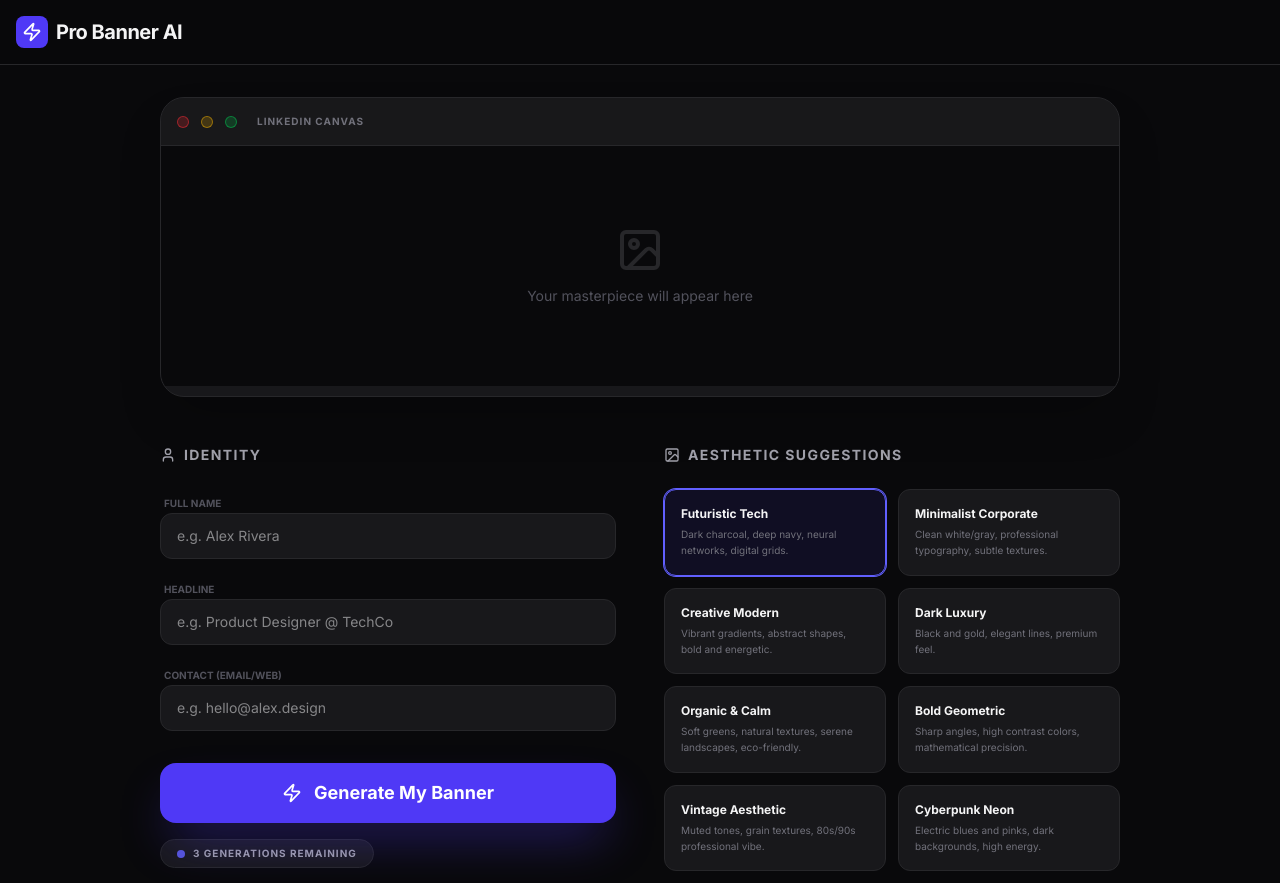
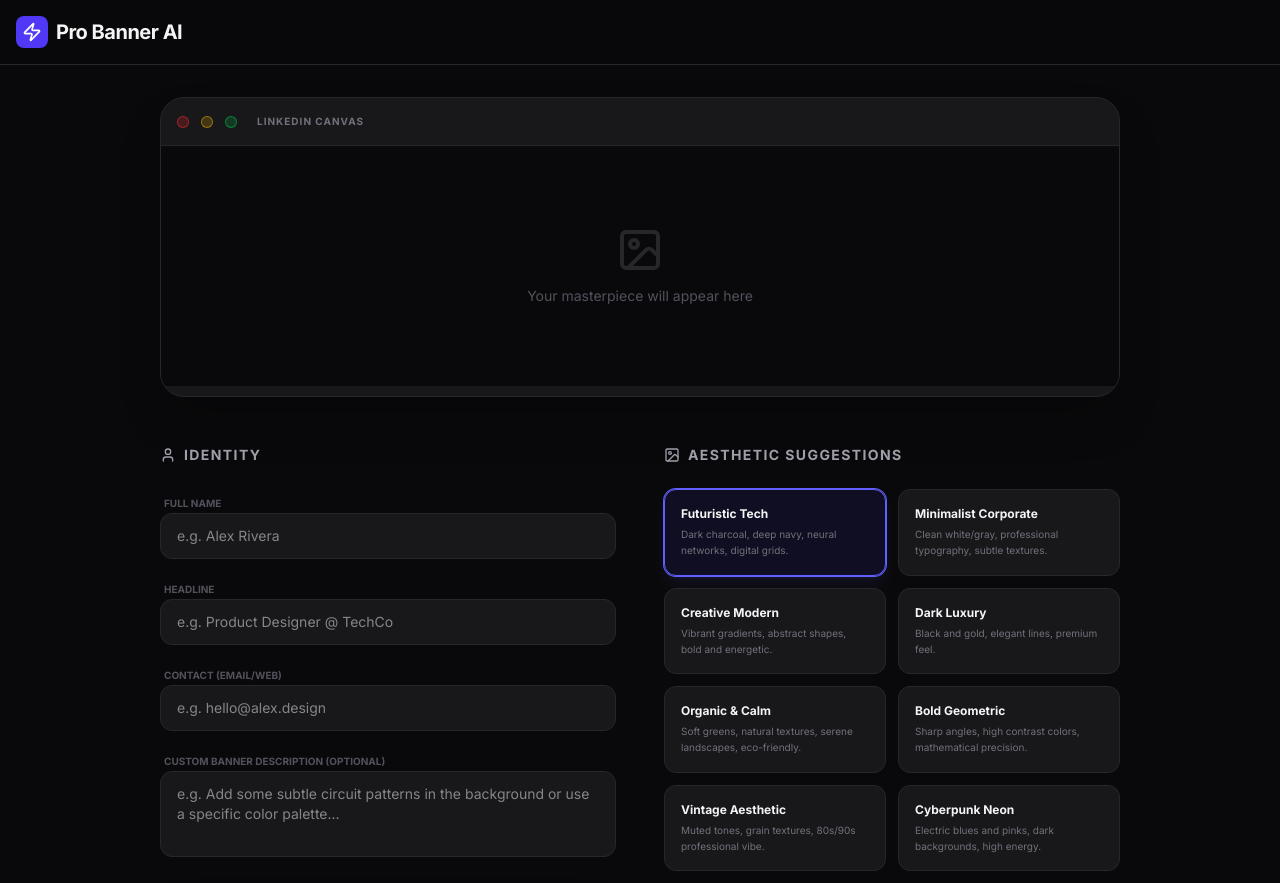
Before and after one commit to ajazkhan11/Linkedin-Profile-Poster-Generater, a React (Vite) app: page / in a window 1280 px wide. Shown: the top 883 px of the page. Built offline with nearby package versions, Linux system fonts and the light colour scheme; no server answers.

Commit message:
feat: Add custom prompt for banner generation
Allows users to provide additional descriptive text to influence the AI banner generation, enhancing customization beyond predefined styles.

```diff
--- a/src/App.tsx
+++ b/src/App.tsx
@@ -22,6 +22,7 @@ interface BannerData {
   tagline: string;
   email: string;
   style: string;
+  customPrompt: string;
 }
 
 const STYLES = [
@@ -46,6 +47,7 @@ export default function App() {
     tagline: '',
     email: '',
     style: 'tech',
+    customPrompt: '',
   });
 
   const [isGenerating, setIsGenerating] = useState(false);
@@ -90,6 +92,7 @@ export default function App() {
 
     const prompt = `A professional LinkedIn banner, size 1584x396.
     Style: ${selectedStyle?.description}
+    ${data.customPrompt ? `Additional instructions: ${data.customPrompt}` : ''}
     The text is on the right side.
     Main title in bold premium font: '${data.name}'.
     Subtitle: '${data.title}'.
@@ -249,6 +252,17 @@ export default function App() {
                     placeholder="e.g. hello@alex.design"
                   />
                 </div>
+                <div className="space-y-1.5">
+                  <label className="text-[10px] font-bold text-zinc-600 uppercase ml-1">Custom Banner Description (Optional)</label>
+                  <textarea
+                    name="customPrompt"
+                    value={data.customPrompt}
+                    onChange={handleInputChange}
+                    rows={3}
+                    className="w-full bg-zinc-900 border border-zinc-800 rounded-xl px-4 py-3 text-sm focus:border-indigo-500 outline-none transition-all resize-none"
+                    placeholder="e.g. Add some subtle circuit patterns in the background or use a specific color palette..."
+                  />
+                </div>
               </div>
             </div>
 
@@ -298,10 +312,10 @@ export default function App() {
                 <button
                   key={style.id}
                   onClick={() => setData(prev => ({ ...prev, style: style.id }))}
-                  className={`text-left p-4 rounded-xl border transition-all ${
+                  className={`text-left p-4 rounded-xl border transition-all duration-300 hover:scale-[1.02] hover:shadow-xl hover:shadow-indigo-500/5 ${
                     data.style === style.id
-                      ? 'bg-indigo-600/10 border-indigo-500 ring-1 ring-indigo-500'
-                      : 'bg-zinc-900 border-zinc-800 hover:border-zinc-700'
+                      ? 'bg-indigo-600/10 border-indigo-500 ring-1 ring-indigo-500 shadow-lg shadow-indigo-500/10'
+                      : 'bg-zinc-900 border-zinc-800 hover:border-zinc-600 hover:bg-zinc-800/50'
                   }`}
                 >
                   <div className="font-bold text-xs">{style.name}</div>
```
